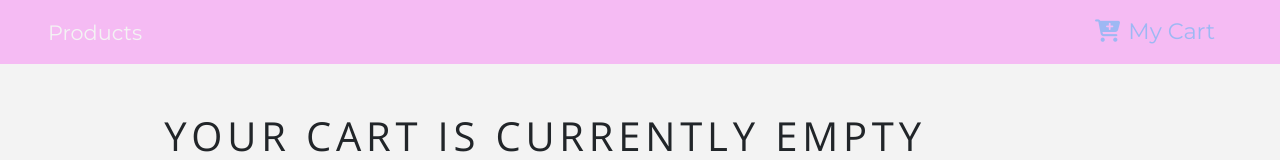
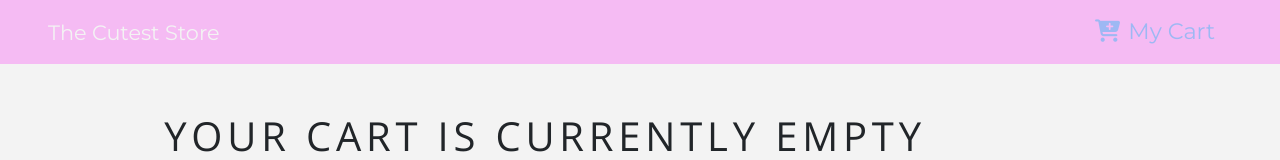
Before and after one commit to blakelower/react-ecom, a React (Create React App) app in the folder react-ecom/: page /cart in a window 1280 px wide. Shown: the top 160 px of the page. Built offline with nearby package versions, Linux system fonts and the light colour scheme.

Commit message:
edited readme

```diff
--- a/react-ecom/package.json
+++ b/react-ecom/package.json
@@ -7,6 +7,7 @@
     "@testing-library/react": "^9.3.2",
     "@testing-library/user-event": "^7.1.2",
     "bootstrap": "^4.4.1",
+    "build": "^0.1.4",
     "react": "^16.12.0",
     "react-dom": "^16.12.0",
     "react-paypal-express-checkout": "^1.0.5",
--- a/react-ecom/src/component/navbar.js
+++ b/react-ecom/src/component/navbar.js
@@ -9,7 +9,7 @@ export default class Navbar extends Component {
         <ul className="navbar-nav align-items-center">
           <li className="nav-item ml-5"></li>
           <Link to="/" className="nav-link">
-            products
+            The cutest store
           </Link>
         </ul>
         <Link to="/cart" className="ml-auto">
@@ -39,9 +39,10 @@ export const ButtonContainer = styled.button`
   font-size: 1.4rem;
   background: transparent;
   border: 0.05rem solid var(--mainPink);
-  color: ${prop => prop.cart ? "var (--mainYellow)": "var(--mainLight)"};
+  color: ${prop => (prop.cart ? "var (--mainYellow)" : "var(--mainLight)")};
   border-radius: 0.5rem;
-  border-color: ${props => (props.cart? "var (--mainYellow)" : "var (--mainLight)")};
+  border-color: ${props =>
+    props.cart ? "var (--mainYellow)" : "var (--mainLight)"};
   padding: 0.2rem 0.5rem;
   cursor: pointer;
   margin: 0.2rem 0.5rem 0.2rem 0;
```
Also changed, not shown: 1 other file (tests, documents, lock files or other folders).
